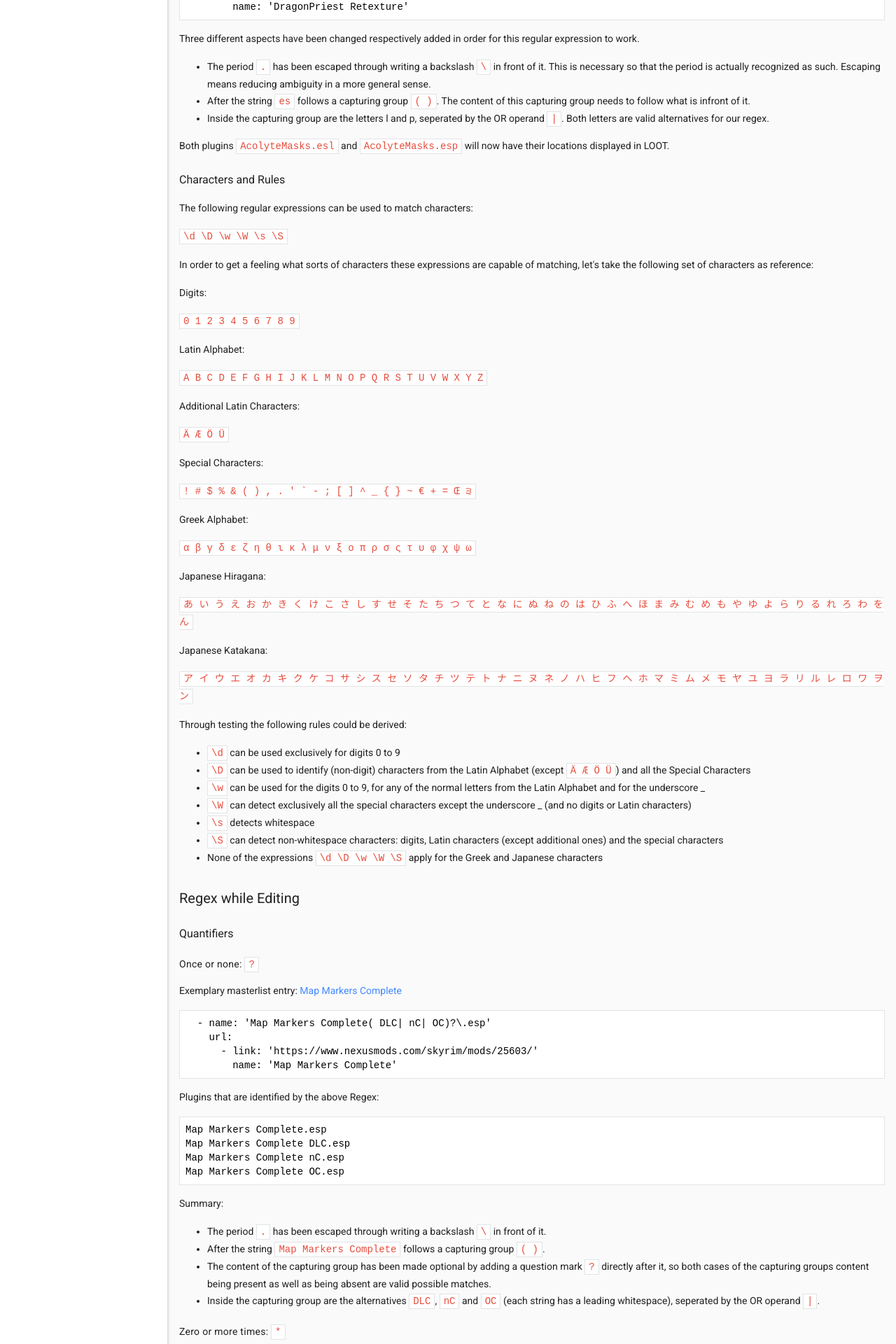
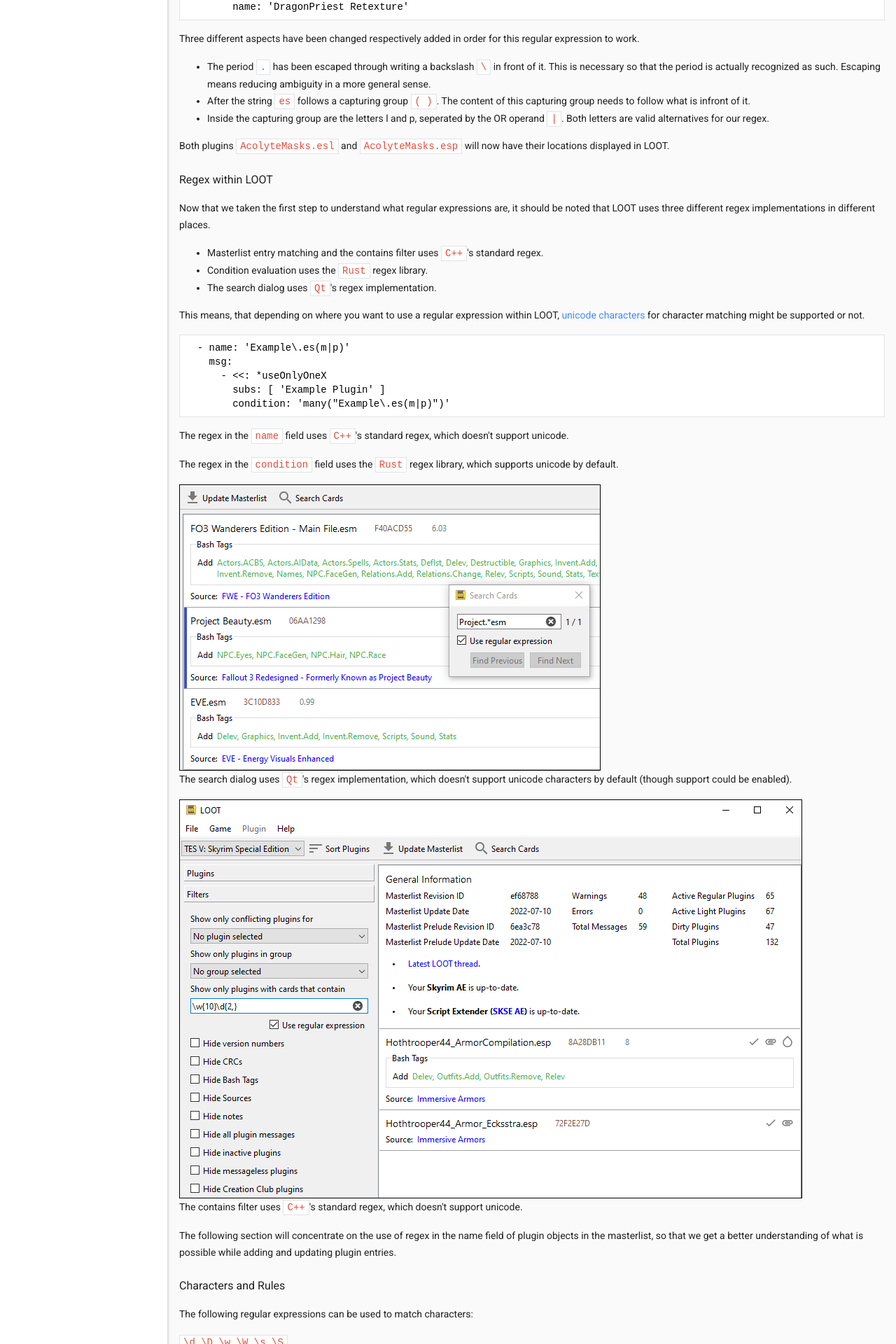
Before and after one commit to loot/loot.github.io, a Jekyll site: the page built from docs/contributing/Regular-Expression-Regex.html, in a window 1280 px wide. Shown: the part 924-2844 px from the top of the page at 70% size. Built offline with Jekyll 4.4.1, drawn with Linux system fonts in a browser that asks for light colours; nearby versions of some CDN libraries; some of the changed text lies outside the part shown.

Commit message:
Add Regex within LOOT section

```diff
--- a/docs/contributing/Regular-Expression-Regex.html
+++ b/docs/contributing/Regular-Expression-Regex.html
@@ -51,6 +51,40 @@
 </ul>
 
 <p>Both plugins <code>AcolyteMasks.esl</code> and <code>AcolyteMasks.esp</code> will now have their locations displayed in LOOT.</p>
+
+
+<h4>Regex within LOOT</h4>
+
+<p>Now that we taken the first step to understand what regular expressions are, it should be noted that LOOT uses three different regex implementations in different places.</p>
+
+<ul>
+  <li>Masterlist entry matching and the contains filter uses <code>C++</code>'s standard regex.</li>
+  <li>Condition evaluation uses the <code>Rust</code> regex library.</li>
+  <li>The search dialog uses <code>Qt</code>'s regex implementation.</li>
+</ul>
+
+<p>This means, that depending on where you want to use a regular expression within LOOT, <a href="https://en.wikipedia.org/wiki/Unicode">unicode characters</a> for character matching might be supported or not.</p>
+
+<pre><code>  - name: 'Example\.es(m|p)'
+    msg:
+      - <<: *useOnlyOneX
+        subs: [ 'Example Plugin' ]
+        condition: 'many("Example\.es(m|p)")'
+</code></pre>
+
+<p>The regex in the <code>name</code> field uses <code>C++</code>'s standard regex, which doesn't support unicode.</p>
+
+<p>The regex in the <code>condition</code> field uses the <code>Rust</code> regex library, which supports unicode by default.</p>
+
+<img src="../../images/Regex_Search_Cards.png" alt="Regex_Search_Cards" width="602" height="409">
+
+<p>The search dialog uses <code>Qt</code>'s regex implementation, which doesn't support unicode characters by default (though support could be enabled).</p>
+
+<img src="../../images/Regex_Filter_Contain.png" alt="Regex_Filter_Contain" width="890" height="570">
+
+<p>The contains filter uses <code>C++</code>'s standard regex, which doesn't support unicode.</p>
+
+<p>The following section will concentrate on the use of regex in the name field of plugin objects in the masterlist, so that we get a better understanding of what is possible while adding and updating plugin entries.</p>
 
 
 <h4>Characters and Rules</h4>
```
